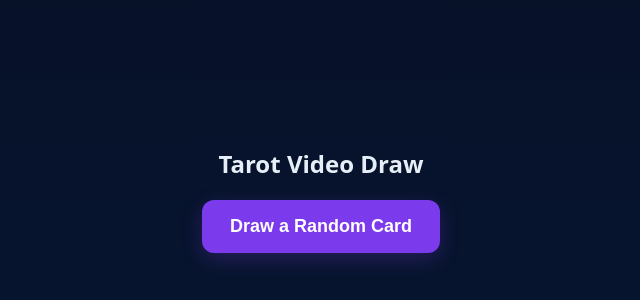
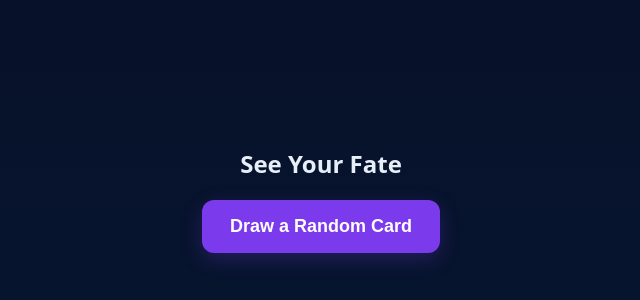
Before and after one commit to BIPTOA/tarot-site, a plain HTML site: page index.html in a window 1280 px wide. Shown: the part 198-498 px from the top of the page, without its empty margins (319-959 px from the left). Drawn offline with Linux system fonts and the light colour scheme.

Commit message:
Update index.html

```diff
--- a/index.html
+++ b/index.html
@@ -43,7 +43,7 @@
   </style>
 </head>
 <body>
-  <h1>Tarot Video Draw</h1>
+  <h1>See Your Fate</h1>
   <button id="drawBtn">Draw a Random Card</button>
   <div id="result"></div>
 
```
